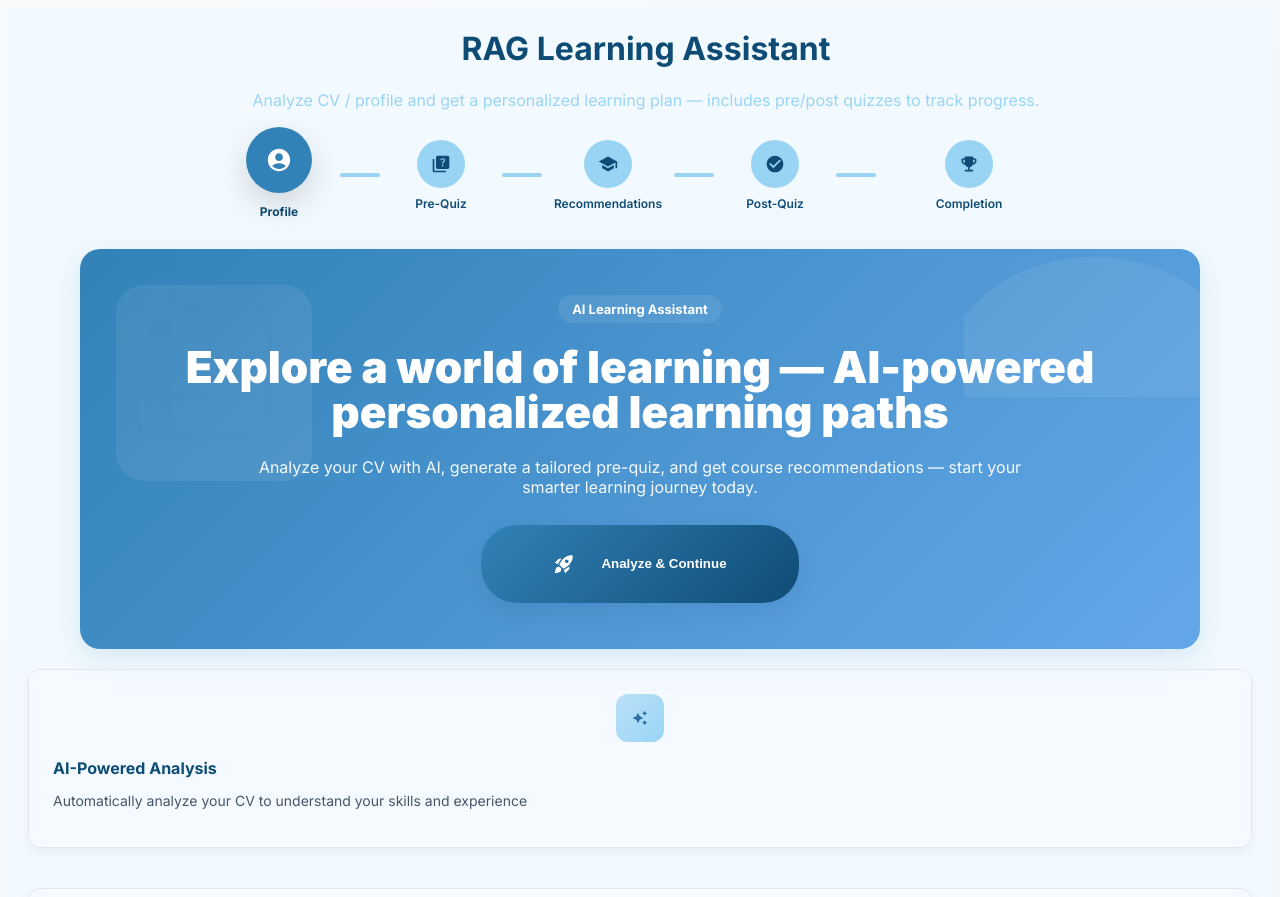
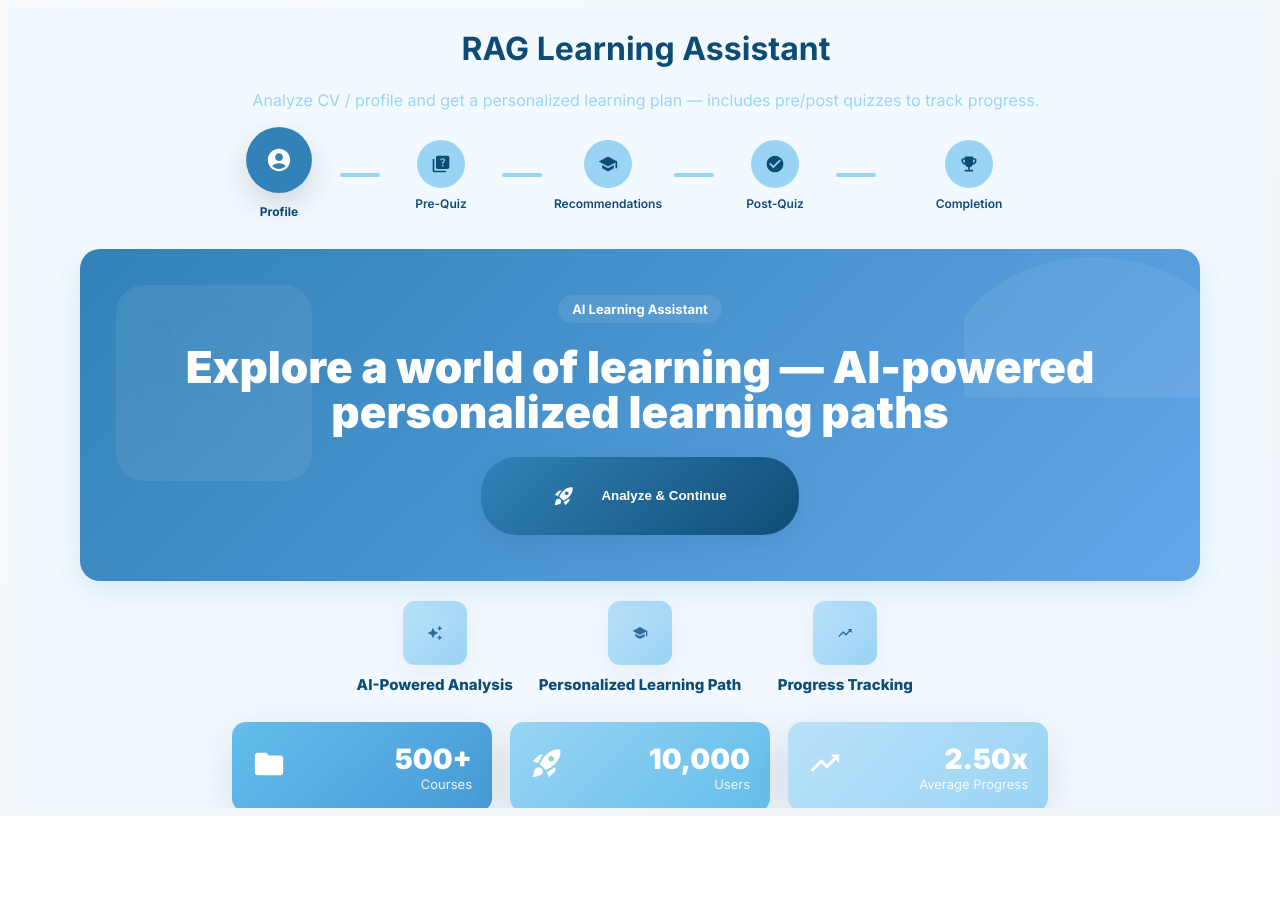
Before and after one commit to QuocTung95/course_recommendation, a Next.js app in the folder react/: page / in a window 1280 px wide. Shown: the top 897 px of the page. After the commit the page ends 816 px from the top, so only its background shows below. Built offline with nearby package versions, Linux system fonts and the light colour scheme.

Commit message:
update: UIv5

```diff
--- a/react/src/components/Layout.tsx
+++ b/react/src/components/Layout.tsx
@@ -66,10 +66,12 @@ export default function Layout({
       style={{
         backgroundColor: colors.primary[50],
         fontFamily: "Inter, Roboto, sans-serif",
+        height: "100vh", // force full viewport height
+        overflow: "hidden", // prevent scrolling
       }}
       className="min-h-screen py-6"
     >
-      <div className="mx-auto px-4 max-w-5xl">
+      <div className="mx-auto px-4 max-w-5xl" style={{ height: "100%" }}>
         {/* Header - centered, single title */}
         <header className="text-center mb-6 px-4">
           <div className="inline-flex items-center justify-center gap-3">
@@ -232,7 +234,12 @@ export default function Layout({
         {/* Main content wrapper */}
         <main
           className="rounded-2xl p-6 md:p-8"
-          style={{ backgroundColor: colors.primary[50], marginTop: 30 }}
+          style={{
+            backgroundColor: colors.primary[50],
+            marginTop: 30,
+            height: "calc(100% - 240px)",
+            overflow: "hidden",
+          }}
         >
           {children}
         </main>
--- a/react/src/components/WelcomeScreen.tsx
+++ b/react/src/components/WelcomeScreen.tsx
@@ -11,6 +11,7 @@ import {
 } from "react-icons/md";
 import Button from "./ui/Button";
 import { colors, gradients, shadows } from "@/theme/colors";
+import { useEffect, useState } from "react";
 
 interface WelcomeScreenProps {
   onGetStarted: () => void;
@@ -37,9 +38,38 @@ export default function WelcomeScreen({ onGetStarted }: WelcomeScreenProps) {
     },
   ];
 
+  // --- new CountUp helper (simple and smooth)
+  const CountUp: React.FC<{
+    end: number;
+    duration?: number;
+    format?: (n: number) => string;
+  }> = ({ end, duration = 1200, format }) => {
+    const [value, setValue] = useState(0);
+    useEffect(() => {
+      let start: number | null = null;
+      let rafId: number;
+      const step = (timestamp: number) => {
+        if (!start) start = timestamp;
+        const elapsed = timestamp - start;
+        const progress = Math.min(elapsed / duration, 1);
+        const current = Math.round(progress * end);
+        setValue(current);
+        if (progress < 1) rafId = requestAnimationFrame(step);
+      };
+      rafId = requestAnimationFrame(step);
+      return () => cancelAnimationFrame(rafId);
+    }, [end, duration]);
     return (
-    <div className="max-w-6xl mx-auto px-4 py-8">
-      {/* Hero */}
+      <span style={{ fontWeight: 900 }}>{format ? format(value) : value}</span>
+    );
+  };
+
+  // condensed features (icons + title only) used directly under hero
+  const condensed = features.map((f) => ({ icon: f.icon, title: f.title }));
+
+  return (
+    <div className="max-w-6xl mx-auto px-4 py-8" style={{ height: "100%" }}>
+      {/* Hero — keep title/CTA, remove hero description text */}
       <motion.div
         initial="hidden"
         animate="show"
@@ -181,19 +211,6 @@ export default function WelcomeScreen({ onGetStarted }: WelcomeScreenProps) {
               paths
             </h1>
 
-            <p
-              style={{
-                maxWidth: 820,
-                margin: "0 auto 28px",
-                fontSize: 16,
-                opacity: 0.95,
-              }}
-            >
-              Analyze your CV with AI, generate a tailored pre-quiz, and get
-              course recommendations — start your smarter learning journey
-              today.
-            </p>
-
             {/* SINGLE MAIN CTA - centered and prominent */}
             <div
               style={{
@@ -224,91 +241,154 @@ export default function WelcomeScreen({ onGetStarted }: WelcomeScreenProps) {
         </motion.section>
       </motion.div>
 
-      {/* Features Grid */}
-      <div className="grid md:grid-cols-3 gap-6 mb-12">
-        {features.map((feature, index) => (
-          <motion.div
-            key={feature.title}
-            initial={{ opacity: 0, y: 20 }}
-            animate={{ opacity: 1, y: 0 }}
-            transition={{ duration: 0.6, delay: index * 0.1 }}
+      {/* Condensed features row (icons + titles only) */}
+      <div
+        style={{
+          display: "flex",
+          justifyContent: "center",
+          gap: 24,
+          marginTop: 20,
+          marginBottom: 28,
+        }}
+      >
+        {condensed.map((f, i) => (
+          <div
+            key={i}
+            style={{
+              display: "flex",
+              flexDirection: "column",
+              alignItems: "center",
+              gap: 10,
+              minWidth: 160,
+            }}
           >
             <div
               style={{
-                padding: "24px",
+                width: 64,
+                height: 64,
                 borderRadius: 12,
-                background: "rgba(255,255,255,0.1)",
-                backdropFilter: "blur(8px)",
-                border: `1px solid ${colors.neutral[200]}`,
-                boxShadow: "0 4px 12px rgba(0,0,0,0.05)",
-                transition: "transform 0.3s",
-                margin: 20,
-              }}
-              className="hover:scale-[1.02] cursor-pointer"
-            >
-              <div
-                style={{
-                  width: 48,
-                  height: 48,
-                  margin: "0 auto 12px",
-                  borderRadius: 12,
-                  background: `linear-gradient(135deg, ${colors.primary[100]}, ${colors.primary[200]})`,
                 display: "flex",
                 alignItems: "center",
                 justifyContent: "center",
+                background: `linear-gradient(135deg, ${colors.primary[100]}, ${colors.primary[200]})`,
                 color: colors.primary[600],
+                boxShadow: "0 8px 30px rgba(16,24,40,0.06)",
               }}
             >
-                {feature.icon}
+              {f.icon}
             </div>
-              <h3
+            <div
               style={{
-                  fontSize: 16,
-                  fontWeight: 700,
+                fontSize: 15,
+                fontWeight: 800,
                 color: colors.primary[700],
-                  marginBottom: 8,
               }}
             >
-                {feature.title}
-              </h3>
-              <p style={{ color: colors.neutral[600], fontSize: 14 }}>
-                {feature.description}
-              </p>
+              {f.title}
             </div>
-          </motion.div>
+          </div>
         ))}
       </div>
 
-      {/* Stats Section (no template strings) */}
-      <motion.div
-        className="text-center"
-        initial={{ opacity: 0, y: 20 }}
-        animate={{ opacity: 1, y: 0 }}
-        transition={{ duration: 0.6, delay: 0.4 }}
-      >
-        <div className="grid grid-cols-2 md:grid-cols-4 gap-6 max-w-2xl mx-auto">
-          {[
-            { number: "500+", label: "Khóa học" },
-            { number: "10K+", label: "Người dùng" },
-            { number: "95%", label: "Hài lòng" },
-            { number: "2.5x", label: "Tiến bộ" },
-          ].map((stat) => (
-            <div key={stat.label} className="text-center">
+      {/* Bottom stats — three cards with icon + animated number + short label */}
       <div
         style={{
-                  fontSize: 20,
-                  fontWeight: 800,
-                  color: colors.primary[600],
-                  marginBottom: 6,
+          display: "flex",
+          gap: 18,
+          justifyContent: "center",
+          marginTop: 12,
         }}
       >
-                {stat.number}
+        {/* Courses card */}
+        <div
+          style={{
+            width: 260,
+            borderRadius: 14,
+            padding: 20,
+            background: `linear-gradient(135deg, ${colors.primary[300]}, ${colors.primary[400]})`,
+            color: "#fff",
+            boxShadow: "0 12px 40px rgba(16,24,40,0.12)",
+            transition: "transform .18s ease",
+          }}
+          className="hover:scale-[1.02]"
+        >
+          <div style={{ display: "flex", alignItems: "center", gap: 12 }}>
+            <div style={{ fontSize: 34, lineHeight: 1 }}>
+              {/* icon */}
+              <MdFolder style={{ color: "#fff" }} />
             </div>
-              <div style={{ color: colors.neutral[500] }}>{stat.label}</div>
+            <div style={{ textAlign: "right", flex: 1 }}>
+              <div style={{ fontSize: 28 }}>
+                <CountUp end={500} duration={1300} format={(n) => `${n}+`} />
               </div>
-          ))}
+              <div style={{ fontSize: 13, opacity: 0.9 }}>Courses</div>
             </div>
-      </motion.div>
+          </div>
+        </div>
+
+        {/* Users card */}
+        <div
+          style={{
+            width: 260,
+            borderRadius: 14,
+            padding: 20,
+            background: `linear-gradient(135deg, ${colors.primary[200]}, ${colors.primary[300]})`,
+            color: "#fff",
+            boxShadow: "0 12px 40px rgba(16,24,40,0.12)",
+          }}
+          className="hover:scale-[1.02]"
+        >
+          <div style={{ display: "flex", alignItems: "center", gap: 12 }}>
+            <div style={{ fontSize: 34 }}>
+              {/* icon */}
+              <MdRocketLaunch style={{ color: "#fff" }} />
+            </div>
+            <div style={{ textAlign: "right", flex: 1 }}>
+              <div style={{ fontSize: 28 }}>
+                <CountUp
+                  end={10000}
+                  duration={1500}
+                  format={(n) => `${n.toLocaleString()}`}
+                />
+              </div>
+              <div style={{ fontSize: 13, opacity: 0.9 }}>Users</div>
+            </div>
+          </div>
+        </div>
+
+        {/* Progress card */}
+        <div
+          style={{
+            width: 260,
+            borderRadius: 14,
+            padding: 20,
+            background: `linear-gradient(135deg, ${colors.primary[100]}, ${colors.primary[200]})`,
+            color: "#fff",
+            boxShadow: "0 12px 40px rgba(16,24,40,0.12)",
+          }}
+          className="hover:scale-[1.02]"
+        >
+          <div style={{ display: "flex", alignItems: "center", gap: 12 }}>
+            <div style={{ fontSize: 34 }}>
+              {/* icon */}
+              <MdTrendingUp style={{ color: "#fff" }} />
+            </div>
+            <div style={{ textAlign: "right", flex: 1 }}>
+              <div style={{ fontSize: 28 }}>
+                <CountUp
+                  end={250}
+                  duration={1300}
+                  format={(n) => `${(n / 100).toFixed(2)}x`}
+                />
+              </div>
+              <div style={{ fontSize: 13, opacity: 0.9 }}>Average Progress</div>
+            </div>
+          </div>
+        </div>
+      </div>
+
+      {/* preserve any remaining layout spacing if needed */}
+      <div style={{ height: 24 }} />
     </div>
   );
 }
```
Lines whose indentation alone changed are shown as unchanged.
